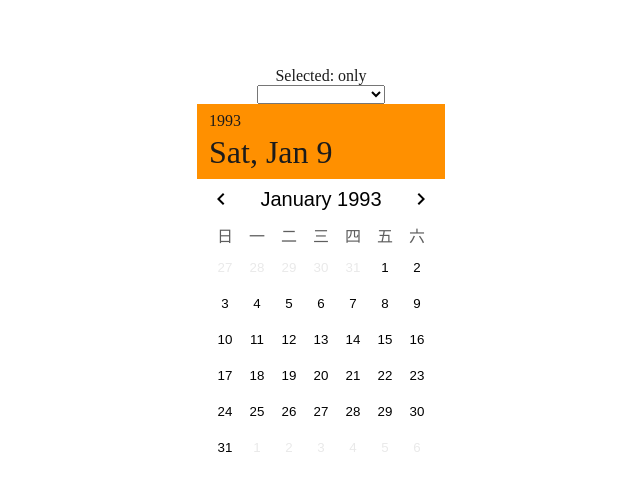
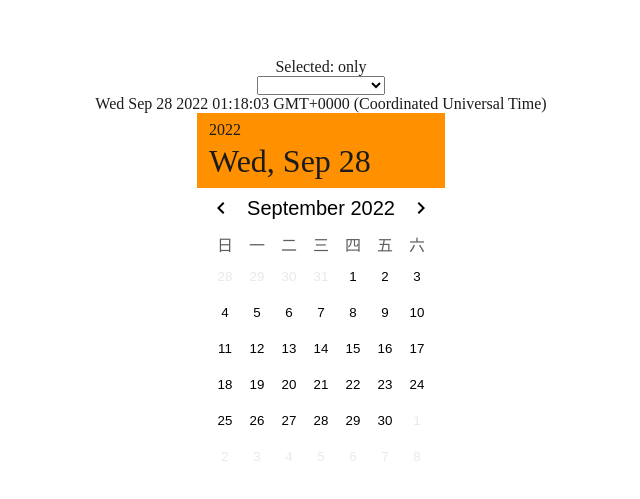
Before and after one commit to swilly821209/Vdate-picker, a Vue app: page / in a window 1280 px wide. Shown: the part 143-642 px from the top of the page, without its empty margins (319-959 px from the left). Built offline with nearby package versions, Linux system fonts and the light colour scheme.

Commit message:
fix: date props

```diff
--- a/src/App.vue
+++ b/src/App.vue
@@ -3,7 +3,7 @@ import datePicker from '@/components/date-picker.vue';
 import dayjs from 'dayjs';
 import { ref } from 'vue';
 import type { DatePickerMode } from './components/types';
-const aa = ref(new Date('1993-1-09'));
+const aa = ref(new Date());
 const mode = ref<DatePickerMode>('only');
 </script>
 
@@ -17,6 +17,7 @@ const mode = ref<DatePickerMode>('only');
       <option>B</option>
       <option>C</option>
     </select>
+    {{ aa }}
     <date-picker v-model:modelDate="aa" mode="multiple"> </date-picker>
   </div>
 </template>
--- a/src/components/date-picker.vue
+++ b/src/components/date-picker.vue
@@ -10,7 +10,6 @@ import { useVModel } from '@vueuse/core';
 import type { DatePickerMode } from './types';
 
 type TableName = 'Date' | 'Month' | 'Year';
-
 
 const props = withDefaults(
   defineProps<{
@@ -30,10 +29,40 @@ const emits = defineEmits<{ (e: 'update:modelDate', value: Date): void }>();
 
 const modelDateValue = useVModel(props, 'modelDate', emits);
 
-const currentViewDate = ref<Date>(
-  Array.isArray(modelDateValue.value)
-    ? modelDateValue.value[modelDateValue.value.length - 1]
-    : modelDateValue.value
+const internalModelDate = ref<string | string[]>(
+  Array.isArray(modelDateValue.value) ? [] : ''
+);
+
+if (Array.isArray(modelDateValue.value)) {
+  internalModelDate.value = modelDateValue.value.map(date => {
+    return dayjs(date).format('YYYY-MM-DD');
+  });
+} else {
+  internalModelDate.value = dayjs(modelDateValue.value).format('YYYY-MM-DD');
+}
+
+watch(internalModelDate, internalModelDate => {
+  if (Array.isArray(internalModelDate)) {
+    internalModelDate.forEach(value => {
+      if (Array.isArray(modelDateValue.value)) {
+        modelDateValue.value.push(new Date(value));
+      }
+    });
+  } else {
+    modelDateValue.value = new Date(internalModelDate);
+  }
+});
+
+const activeDate = computed<string>(() => {
+  return Array.isArray(internalModelDate.value)
+    ? internalModelDate.value[internalModelDate.value.length - 1]
+    : internalModelDate.value;
+});
+
+const currentViewDate = ref<string>(
+  Array.isArray(internalModelDate.value)
+    ? internalModelDate.value[internalModelDate.value.length - 1]
+    : internalModelDate.value
 );
 
 const currentTable = ref<TableName>('Date');
@@ -64,33 +93,31 @@ function changeTable(tableName: TableName) {
 }
 
 function setCurrentViewYear(year: number) {
-  currentViewDate.value = new Date(
-    dayjs(currentViewDate.value).set('y', year).format('YYYY-MM-DD')
-  );
+  currentViewDate.value = dayjs(currentViewDate.value)
+    .set('y', year)
+    .format('YYYY-MM-DD');
+
   changeTable('Month');
 }
 
 function setCurrentViewMonth(month: number) {
-  currentViewDate.value = new Date(
-    dayjs(currentViewDate.value).set('M', month).format('YYYY-MM-DD')
-  );
+  currentViewDate.value = dayjs(currentViewDate.value)
+    .set('M', month)
+    .format('YYYY-MM-DD');
+
   changeTable('Date');
 }
 
 function moveYear(forward: boolean) {
-  currentViewDate.value = new Date(
-    forward
-      ? dayjs(currentViewDate.value).add(1, 'year').format('YYYY-MM-DD')
-      : dayjs(currentViewDate.value).subtract(1, 'year').format('YYYY-MM-DD')
-  );
+  currentViewDate.value = forward
+    ? dayjs(currentViewDate.value).add(1, 'year').format('YYYY-MM-DD')
+    : dayjs(currentViewDate.value).subtract(1, 'year').format('YYYY-MM-DD');
 }
 
 function moveMonth(forward: boolean) {
-  currentViewDate.value = new Date(
-    forward
-      ? dayjs(currentViewDate.value).add(1, 'month').format('YYYY-MM-DD')
-      : dayjs(currentViewDate.value).subtract(1, 'month').format('YYYY-MM-DD')
-  );
+  currentViewDate.value = forward
+    ? dayjs(currentViewDate.value).add(1, 'month').format('YYYY-MM-DD')
+    : dayjs(currentViewDate.value).subtract(1, 'month').format('YYYY-MM-DD');
 }
 
 function setModelDateValue(dateValue: Date) {
@@ -133,22 +160,10 @@ function findIndexModelDate(date: Date): number {
   <div class="date-picker">
     <div class="date-picker__title">
       <div class="date-picker-title__year">
-        {{
-          dayjs(
-            Array.isArray(modelDate)
-              ? modelDate[modelDate.length - 1]
-              : modelDate
-          ).format('YYYY')
-        }}
+        {{ dayjs(activeDate).format('YYYY') }}
       </div>
       <div class="date-picker-title__date">
-        {{
-          dayjs(
-            Array.isArray(modelDate)
-              ? modelDate[modelDate.length - 1]
-              : modelDate
-          ).format('ddd, MMM D')
-        }}
+        {{ dayjs(activeDate).format('ddd, MMM D') }}
       </div>
     </div>
     <div class="date-picker__panel" v-if="currentTable !== 'Year'">
@@ -189,8 +204,7 @@ function findIndexModelDate(date: Date): number {
       </button>
     </div>
     <YearTable
-      :date="currentViewDate"
-      :nowPickDate="modelDateValue"
+      :currentViewDate="currentViewDate"
       :max="max"
       :min="min"
       @setYear="setCurrentViewYear"
@@ -198,8 +212,8 @@ function findIndexModelDate(date: Date): number {
       class="date-picker__body"
     />
     <MonthTable
-      :date="currentViewDate"
-      :nowPickDate="modelDateValue"
+      :currentViewDate="currentViewDate"
+      :activeDate="activeDate"
       v-else-if="currentTable === 'Month'"
       class="date-picker__body"
       @setMonth="setCurrentViewMonth"
--- a/src/components/month-table.vue
+++ b/src/components/month-table.vue
@@ -1,9 +1,11 @@
 <script setup lang="ts">
-import { useVModel } from '@vueuse/core';
 import dayjs from 'dayjs';
 import { computed } from 'vue';
 
-const props = defineProps<{ date: Date; nowPickDate: Date }>();
+const props = defineProps<{
+  currentViewDate: string;
+  activeDate: string;
+}>();
 const emits = defineEmits<{ (e: 'setMonth', month: number): void }>();
 
 const monthList = [
@@ -23,7 +25,8 @@ const monthList = [
 
 const isSameYear = computed<boolean>(() => {
   return (
-    dayjs(props.date).format('YYYY') === dayjs(props.nowPickDate).format('YYYY')
+    dayjs(props.currentViewDate).format('YYYY') ===
+    dayjs(props.activeDate).format('YYYY')
   );
 });
 </script>
@@ -36,7 +39,8 @@ const isSameYear = computed<boolean>(() => {
       :class="{
         'is-active':
           isSameYear &&
-          dayjs(props.nowPickDate).format('MMM').toLocaleUpperCase() === month,
+          dayjs(props.currentViewDate).format('MMM').toLocaleUpperCase() ===
+            month,
       }"
       @click="emits('setMonth', index)"
     >
--- a/src/components/year-table.vue
+++ b/src/components/year-table.vue
@@ -1,14 +1,20 @@
 <script setup lang="ts">
-import { useVModel } from '@vueuse/core';
-import { onMounted, ref, defineProps } from 'vue';
+import { onMounted, ref, defineProps, computed } from 'vue';
 import dayjs from 'dayjs';
-const props = defineProps<{ date: Date; min: string; max: string }>();
+
+const props = defineProps<{
+  currentViewDate: string;
+  min: string;
+  max: string;
+}>();
+
 const emits = defineEmits<{ (e: 'setYear', year: number): void }>();
 
-const yearListItem = ref<HTMLDivElement | null>(null)!;
-function getYearList() {
+const yearListItem = ref<HTMLDivElement | null>(null);
+
+const yearList = computed<number[]>(() => {
   const yearList = [];
-  const nowYear = +dayjs(props.date).format('YYYY');
+  const nowYear = +dayjs(props.currentViewDate).format('YYYY');
   const maxYear = props.max
     ? +dayjs(props.max).format('YYYY')
     : Number(nowYear) + 100;
@@ -20,8 +26,8 @@ function getYearList() {
     yearList.push(year);
   }
   return yearList;
-}
-const yearList = ref(getYearList());
+});
+
 onMounted(() => {
   if (yearListItem.value) {
     yearListItem.value.scrollTop =
@@ -35,6 +41,9 @@ onMounted(() => {
     <button
       v-for="year in yearList"
       :key="year"
+      :class="{
+        'is-active': +dayjs(props.currentViewDate).format('YYYY') === year,
+      }"
       @click="emits('setYear', year)"
     >
       {{ year }}
@@ -54,4 +63,9 @@ onMounted(() => {
   height: 32px;
   text-align: center;
 }
+
+.is-active {
+  color: #ff9000;
+  font-size: 16px;
+}
 </style>
```
